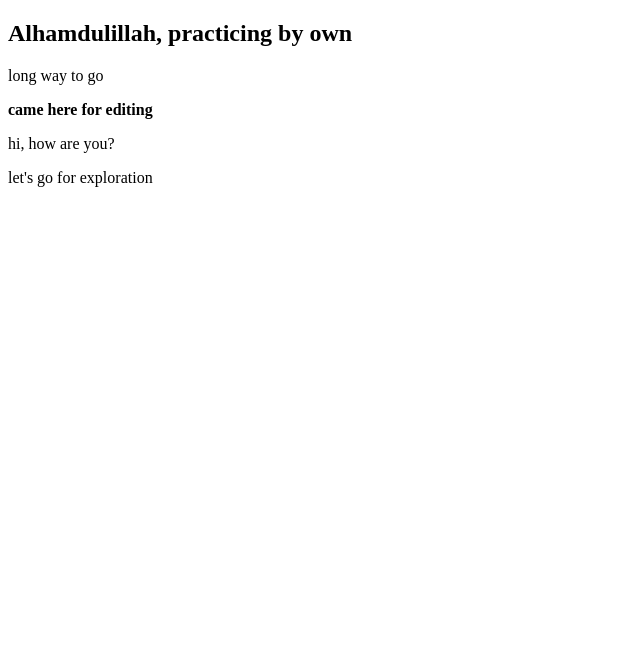
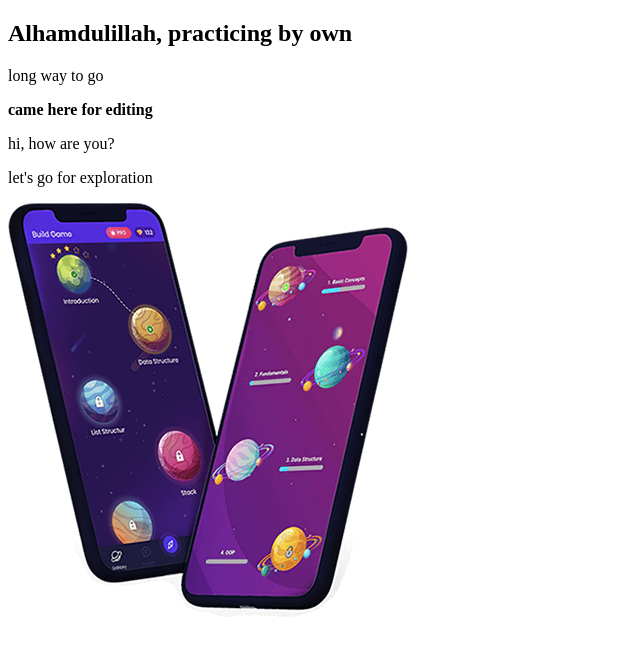
Before and after one commit to Jubair-Saad/my-second-website, a plain HTML site: page index.html in a window 1280 px wide. Shown: the whole page, without its empty margins (0-640 px from the left). Drawn offline with Linux system fonts and the light colour scheme.

Commit message:
adding image

```diff
--- a/index.html
+++ b/index.html
@@ -11,5 +11,6 @@
     <b>came here for editing</b>
     <p>hi, how are you?</p>
     <p>let's go for exploration</p>
+    <img src="pic.png">
 </body>
 </html>
```
Also changed, not shown: pic.png (added).
